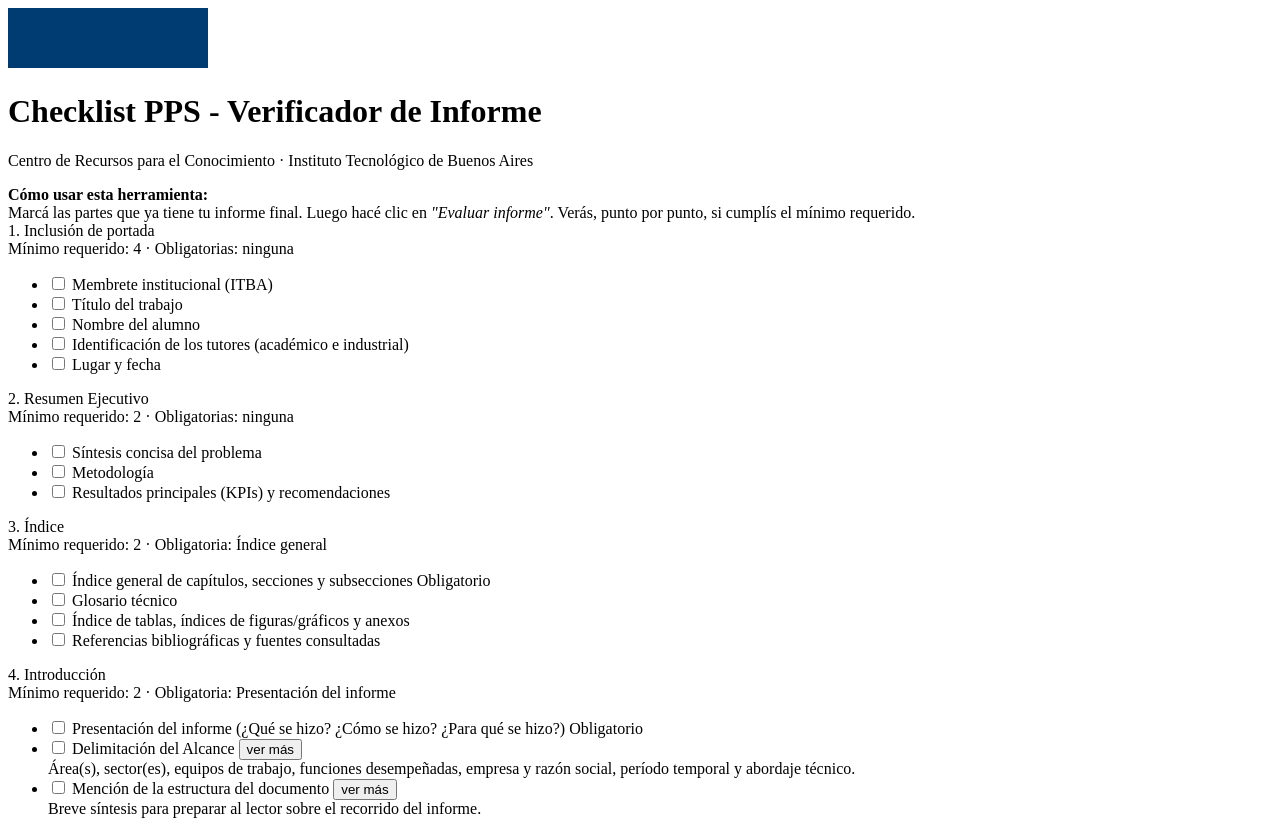
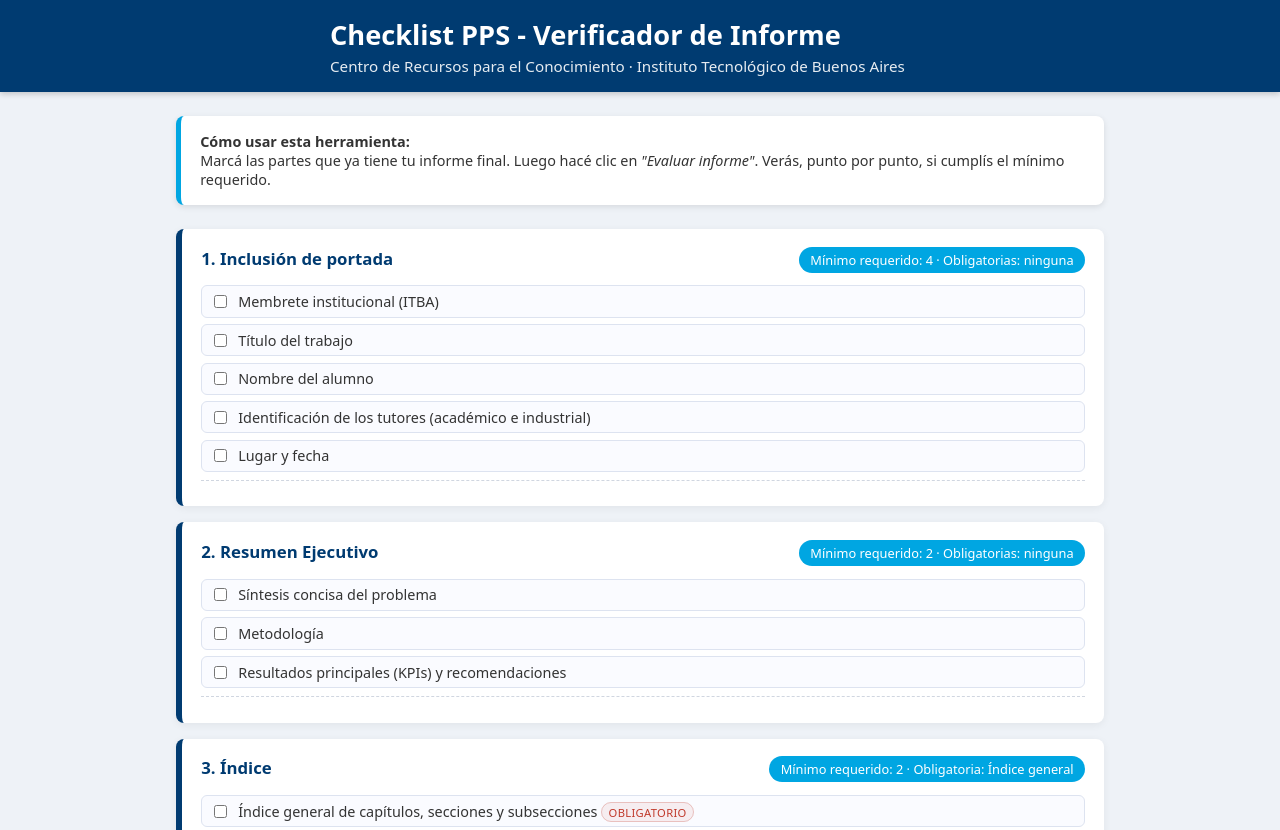
Before and after one commit to CRC-ITBA/PPS, a plain HTML site: page index.html in a window 1280 px wide. Shown: the top 830 px of the page. Drawn offline with Linux system fonts and the light colour scheme; files that its build step writes are made by us from their sources; files whose address does not match are found by name.

Commit message:
Update style.css

```diff
--- a/style.css
+++ b/style.css
@@ -1 +1,283 @@
-/* placeholder CSS */
+:root {
+  --itba-blue: #003b71;
+  --itba-lightblue: #00a6e2;
+  --itba-light: #f4f7fb;
+  --ok: #1b9c50;
+  --error: #c0392b;
+}
+
+/* RESET */
+* {
+  box-sizing: border-box;
+  font-family: system-ui, -apple-system, BlinkMacSystemFont, "Segoe UI", sans-serif;
+}
+
+body {
+  margin: 0;
+  background: #eef2f7;
+  color: #333;
+}
+
+/* ========================= */
+/*        HEADER ITBA        */
+/* ========================= */
+
+header {
+  background: var(--itba-blue);
+  color: white;
+  padding: 0;
+  box-shadow: 0 2px 6px rgba(0,0,0,0.2);
+}
+
+.header-inner {
+  max-width: 1100px;
+  margin: auto;
+  display: flex;
+  align-items: center;
+  gap: 1rem;
+  padding: 1rem 1.5rem;
+}
+
+.header-logo {
+  height: 60px;
+  width: auto;
+}
+
+.header-text h1 {
+  margin: 0;
+  font-size: 1.7rem;
+  font-weight: 600;
+}
+
+.header-text p {
+  margin: 0.15rem 0 0;
+  font-size: 0.95rem;
+  opacity: 0.9;
+}
+
+/* ========================= */
+/*         CONTENIDO         */
+/* ========================= */
+
+main {
+  max-width: 960px;
+  margin: 1.5rem auto 2rem;
+  padding: 0 1rem;
+}
+
+.info-box {
+  background: white;
+  border-left: 5px solid var(--itba-lightblue);
+  padding: 1rem 1.2rem;
+  border-radius: 8px;
+  box-shadow: 0 2px 6px rgba(0,0,0,0.1);
+  font-size: 0.9rem;
+  margin-bottom: 1.5rem;
+}
+
+/* ========================= */
+/*        SECCIONES          */
+/* ========================= */
+
+.section {
+  background: white;
+  border-left: 6px solid var(--itba-blue);
+  padding: 1.1rem 1.2rem;
+  border-radius: 8px;
+  margin-bottom: 1rem;
+  box-shadow: 0 2px 8px rgba(0,0,0,0.06);
+}
+
+.section-header {
+  display: flex;
+  justify-content: space-between;
+  align-items: baseline;
+  flex-wrap: wrap;
+  margin-bottom: 0.8rem;
+}
+
+.section-title {
+  font-size: 1.05rem;
+  font-weight: 600;
+  color: var(--itba-blue);
+}
+
+.section-meta {
+  font-size: 0.8rem;
+  background: var(--itba-lightblue);
+  color: white;
+  padding: 0.25rem 0.7rem;
+  border-radius: 999px;
+}
+
+/* ========================= */
+/*        OPCIONES           */
+/* ========================= */
+
+.options-list {
+  list-style: none;
+  margin: 0;
+  padding: 0;
+}
+
+.option-item {
+  margin-bottom: 0.4rem;
+  padding: 0.35rem 0.5rem;
+  border-radius: 6px;
+  background: #fafbff;
+  border: 1px solid #dde3f0;
+}
+
+.option-main {
+  display: flex;
+  align-items: center;
+  gap: 0.5rem;
+}
+
+.option-main label {
+  flex: 1;
+  font-size: 0.9rem;
+  cursor: pointer;
+}
+
+.required-pill {
+  font-size: 0.7rem;
+  padding: 0.1rem 0.4rem;
+  border-radius: 999px;
+  background: rgba(192, 57, 43, 0.07);
+  color: var(--error);
+  border: 1px solid rgba(192,57,43,0.25);
+  text-transform: uppercase;
+  letter-spacing: 0.03em;
+}
+
+/* ========================= */
+/*         VER MÁS           */
+/* ========================= */
+
+.toggle-details {
+  border: none;
+  background: none;
+  font-size: 0.8rem;
+  text-decoration: underline;
+  cursor: pointer;
+  padding: 0;
+}
+
+.toggle-details:hover {
+  text-decoration: none;
+}
+
+.option-details {
+  margin-top: 0.3rem;
+  padding-left: 1.6rem;
+  font-size: 0.8rem;
+  color: #555;
+  display: none;
+}
+
+.option-details.open {
+  display: block;
+}
+
+/* ========================= */
+/*        RESULTADOS         */
+/* ========================= */
+
+.section-result {
+  margin-top: 0.5rem;
+  font-size: 0.85rem;
+  padding-top: 0.5rem;
+  border-top: 1px dashed #d0d6e0;
+}
+
+.section-result.ok {
+  color: var(--ok);
+}
+
+.section-result.error {
+  color: var(--error);
+}
+
+/* ========================= */
+/*          BOTÓN            */
+/* ========================= */
+
+.actions {
+  text-align: center;
+  margin: 1.8rem 0 1rem;
+}
+
+.btn-primary {
+  background: var(--itba-lightblue);
+  border: none;
+  color: white;
+  font-size: 1rem;
+  padding: 0.7rem 1.6rem;
+  border-radius: 999px;
+  cursor: pointer;
+  box-shadow: 0 3px 8px rgba(0,0,0,0.15);
+  min-width: 200px;
+}
+
+.btn-primary:hover {
+  filter: brightness(1.1);
+}
+
+.btn-primary:active {
+  transform: translateY(1px);
+}
+
+/* ========================= */
+/*    RESULTADO GLOBAL       */
+/* ========================= */
+
+.global-result {
+  margin-top: 1rem;
+  padding: 1rem 1.2rem;
+  border-radius: 8px;
+  font-size: 0.95rem;
+  font-weight: 500;
+}
+
+.global-ok {
+  background: #e4f8ef;
+  border: 1px solid var(--ok);
+  color: var(--ok);
+}
+
+.global-error {
+  background: #fdebea;
+  border: 1px solid var(--error);
+  color: var(--error);
+}
+
+/* ========================= */
+/*          FOOTER           */
+/* ========================= */
+
+footer {
+  text-align: center;
+  font-size: 0.8rem;
+  color: #777;
+  margin-top: 2rem;
+}
+
+/* ========================= */
+/*       RESPONSIVE          */
+/* ========================= */
+
+@media (max-width: 600px) {
+  .section {
+    padding: 1rem 0.8rem;
+  }
+
+  .header-inner {
+    flex-direction: column;
+    text-align: center;
+  }
+
+  .header-logo {
+    height: 50px;
+  }
+}
```
